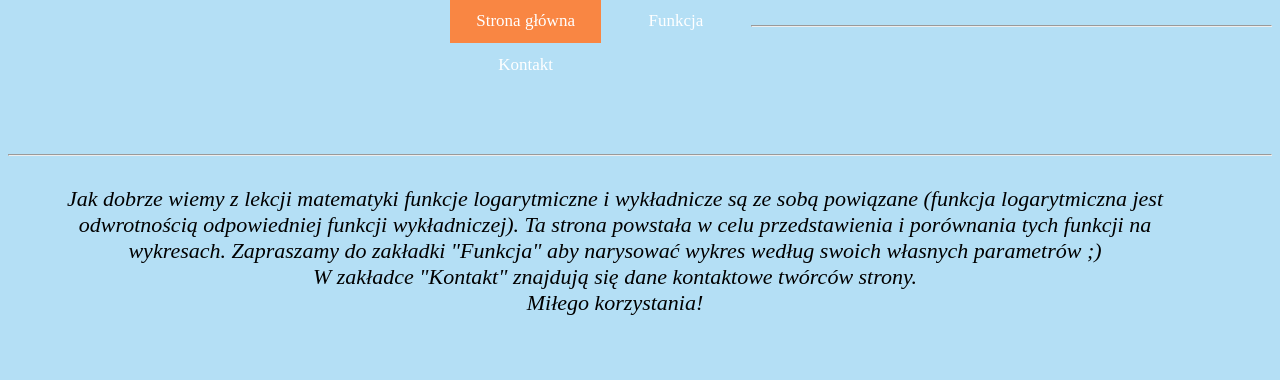
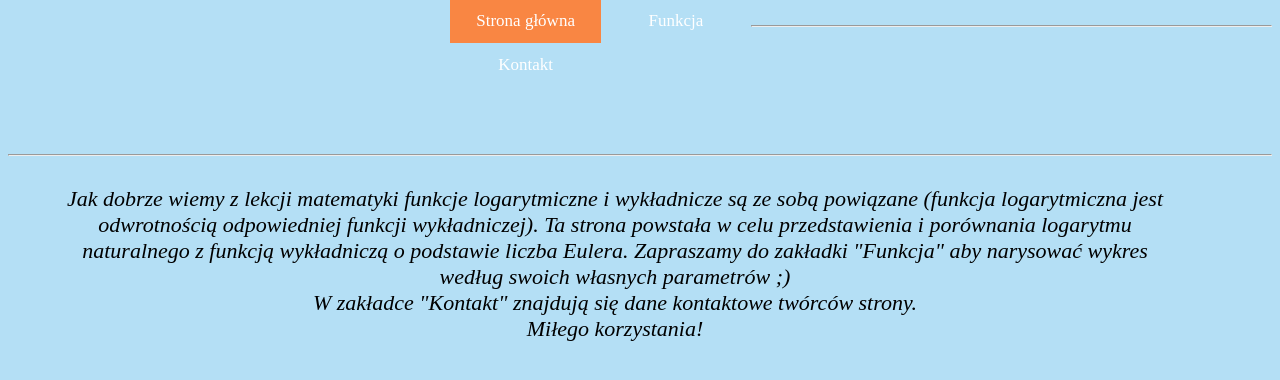
Before and after one commit to mkosiorowska1/website, a Flask app: page / in a window 1280 px wide. Shown: the part 147-527 px from the top of the page. Run offline with Flask 2, Linux system fonts and the light colour scheme.

Commit message:
Mała zmiana w głównym html, teraz już dobrze dodana

```diff
--- a/templates/index.html
+++ b/templates/index.html
@@ -19,7 +19,7 @@
     <p>Jak dobrze wiemy z lekcji matematyki funkcje logarytmiczne i wykładnicze
     są ze sobą powiązane (funkcja logarytmiczna jest odwrotnością
     odpowiedniej funkcji wykładniczej). Ta strona powstała w celu przedstawienia i
-    porównania tych funkcji na wykresach. Zapraszamy do zakładki "Funkcja" aby narysować
+    porównania logarytmu naturalnego z funkcją wykładniczą o podstawie liczba Eulera. Zapraszamy do zakładki "Funkcja" aby narysować
     wykres według swoich własnych parametrów ;) <br>
     W zakładce "Kontakt" znajdują się dane kontaktowe
     twórców strony. <br> Miłego korzystania!
```
